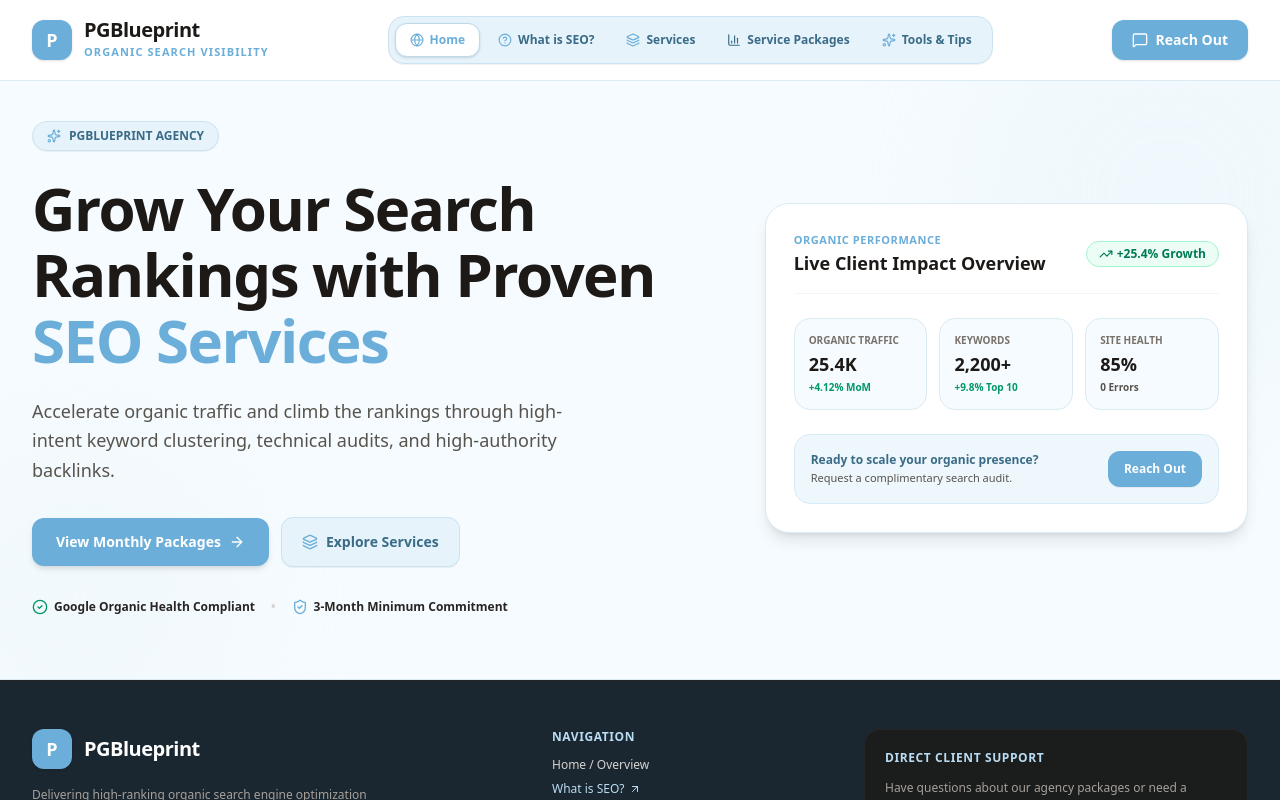
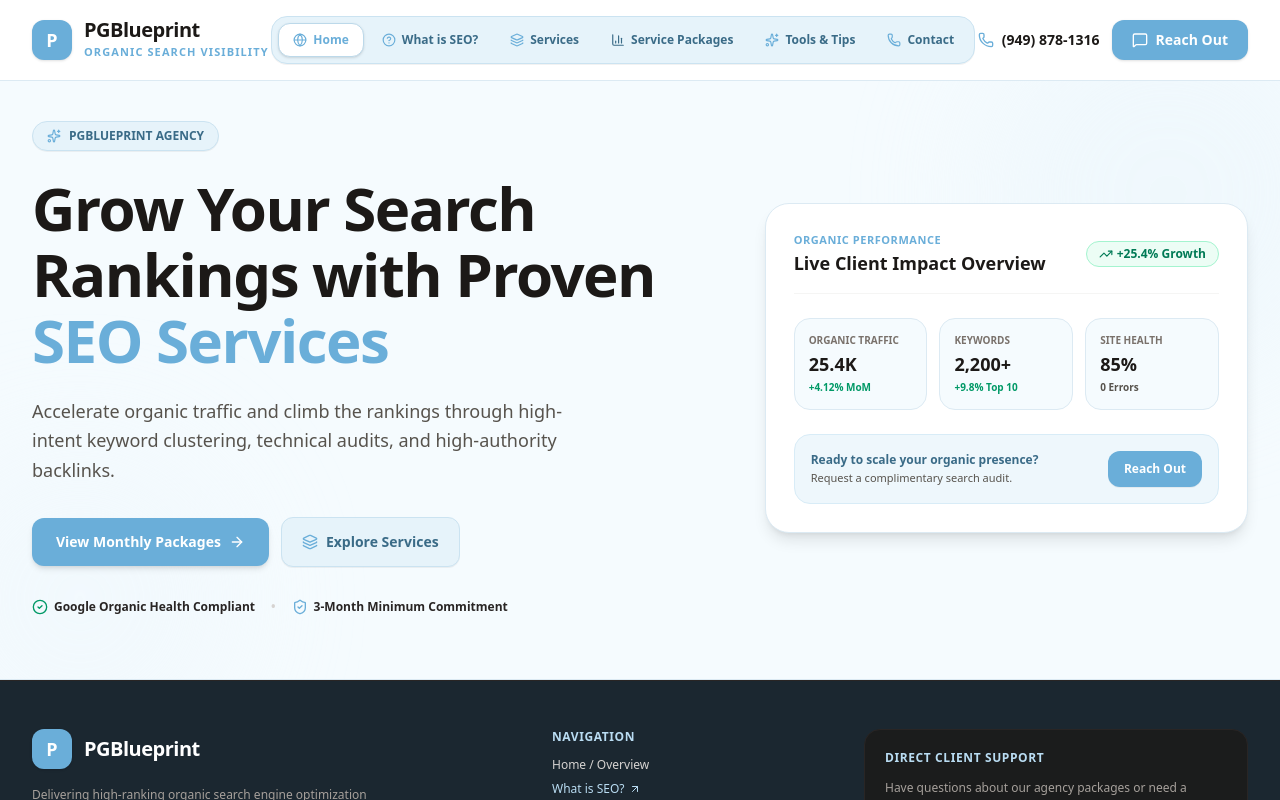
Before and after one commit to dara397/SEO-CRM, a React (Vite) app in the folder seo-digital-services 4/: page / in a window 1280 px wide. Shown: the top 800 px of the page. Built offline with nearby package versions, Linux system fonts and the light colour scheme; no server answers.

Commit message:
Add Phone icon and contact link to Header component

```diff
--- a/seo-digital-services 4/src/components/Header.tsx
+++ b/seo-digital-services 4/src/components/Header.tsx
@@ -1,5 +1,6 @@
 import React from 'react';
-import { ShieldCheck, Sparkles, Globe, BarChart3, HelpCircle, MessageSquare, Layers } from 'lucide-react';
+import { ShieldCheck, Sparkles, Globe, BarChart3, HelpCircle, MessageSquare, Layers, Phone } from 'lucide-react';
+import { BUSINESS } from '../data/business';
 import { ActiveTab } from '../types';
 import { TAB_PATHS } from '../routes';
 
@@ -114,10 +115,34 @@ export const Header: React.FC<HeaderProps> = ({
               <Sparkles className="w-3.5 h-3.5 text-[#6aaed9]" />
               Tools & Tips
             </a>
+
+            <a
+              {...navLinkProps('contact')}
+              className={`flex items-center gap-1.5 px-3.5 py-2 rounded-xl text-xs font-extrabold transition-all ${
+                activeTab === 'contact'
+                  ? 'bg-white text-[#6aaed9] shadow-sm border border-[#bcd9ea]'
+                  : 'text-[#3a6b87] hover:text-stone-900'
+              }`}
+            >
+              <Phone className="w-3.5 h-3.5 text-[#6aaed9]" />
+              Contact
+            </a>
           </nav>
 
-          {/* Action Reach Out Button */}
+          {/* Action area — phone first. A visible, tappable number on every
+              page is the highest-converting element on a service-business site,
+              and the site previously had none anywhere. */}
           <div className="flex items-center gap-3">
+            <a
+              href={BUSINESS.telephoneHref}
+              aria-label={`Call PGBlueprint on ${BUSINESS.telephoneDisplay}`}
+              className="flex items-center gap-2 text-sm font-extrabold text-stone-900 hover:text-[#4f97c6] transition-colors shrink-0"
+            >
+              <Phone className="w-5 h-5 sm:w-4 sm:h-4 text-[#6aaed9]" />
+              {/* Number is hidden on the narrowest screens for space, but the
+                  tap-to-call target stays — most contractor traffic is mobile. */}
+              <span className="hidden sm:inline">{BUSINESS.telephoneDisplay}</span>
+            </a>
             <button
               onClick={() => onOpenReachOut('General Inquiry')}
               className="bg-[#6aaed9] hover:bg-[#4f97c6] text-white text-xs sm:text-sm font-extrabold px-5 py-2.5 rounded-xl shadow-sm transition-all flex items-center gap-2"
@@ -172,6 +197,14 @@ export const Header: React.FC<HeaderProps> = ({
         >
           SEO Tools
         </a>
+        <a
+          {...navLinkProps('contact')}
+          className={`flex-1 min-w-[75px] py-2 text-center text-xs font-bold rounded-lg ${
+            activeTab === 'contact' ? 'bg-white text-[#6aaed9] shadow-xs' : 'text-[#3a6b87]'
+          }`}
+        >
+          Contact
+        </a>
       </div>
     </header>
   );
```
